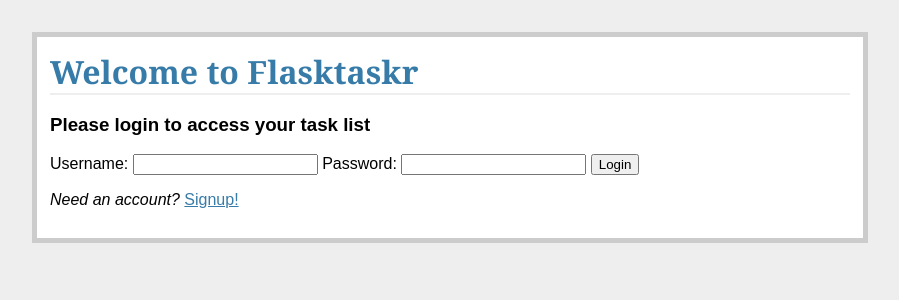
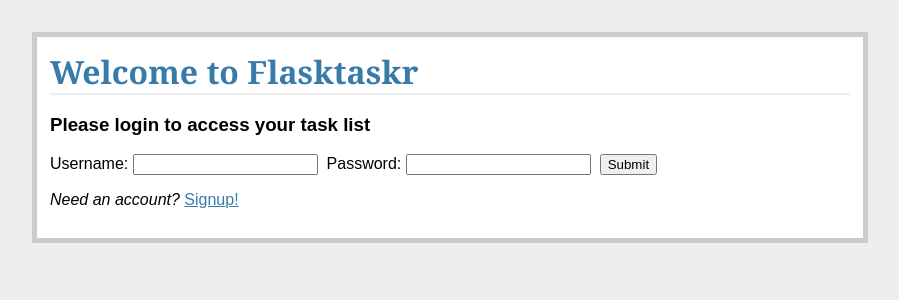
Before and after one commit to arcticfeather/flasktaskr, a Flask app: page / in a window 1280 px wide. Shown: the top 300 px of the page, without its empty margins (190-1089 px from the left). Run offline with Flask 2, Linux system fonts and the light colour scheme.

Commit message:
Mulitple user login implemented

```diff
--- a/app/templates/login.html
+++ b/app/templates/login.html
@@ -3,9 +3,7 @@
 	<h1>Welcome to Flasktaskr</h1>
 	<h3>Please login to access your task list</h3>
 	<form method="post" action="/">
-		Username: <input type="text" name="username" value="{{ request.form.username }}"\>
-		Password: <input type="password" name="password" value="{{ request.form.password }}"/>
-		<input type="submit" value="Login"/>
+		<p>{{ form.name.label }}: {{ form.name }}&nbsp;&nbsp;{{ form.password.label }}: {{ form.password }}&nbsp;&nbsp;<input type="submit" value="Submit"/></p>
 	</form>
 	<p><em>Need an account? </em><a href="/register">Signup!</a></p>
 {% endblock %}
--- a/app/views.py
+++ b/app/views.py
@@ -30,12 +30,14 @@ def logout():
 def login():
 	error = None
 	if request.method == 'POST':
-		if request.form['username'] != app.config['USERNAME'] or request.form['password'] != app.config['PASSWORD']:
-			error = 'Invalid Credentials.  Please try again.'
+		u = User.query.filter_by(name=request.form['name'], password=request.form['password']).first()
+		if u is None:
+			error = "Invalid username or password."
 		else:
 			session['logged_in'] = True
+			flash('You are logged in.')
 			return redirect(url_for('tasks'))
-	return render_template('login.html', error=error)
+	return render_template('login.html', form=LoginForm(request.form), error=error)
 
 @app.route('/register/', methods=['GET','POST'])
 def register():
```
Also changed, not shown: app/flasktaskr.db.
